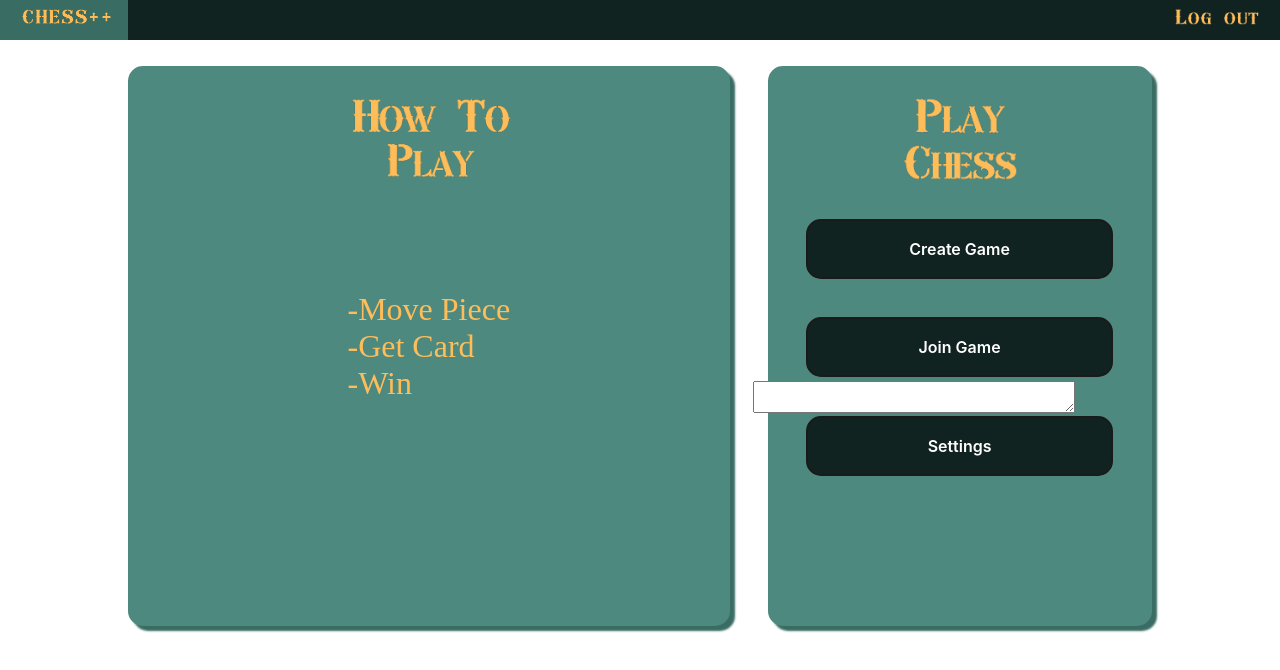
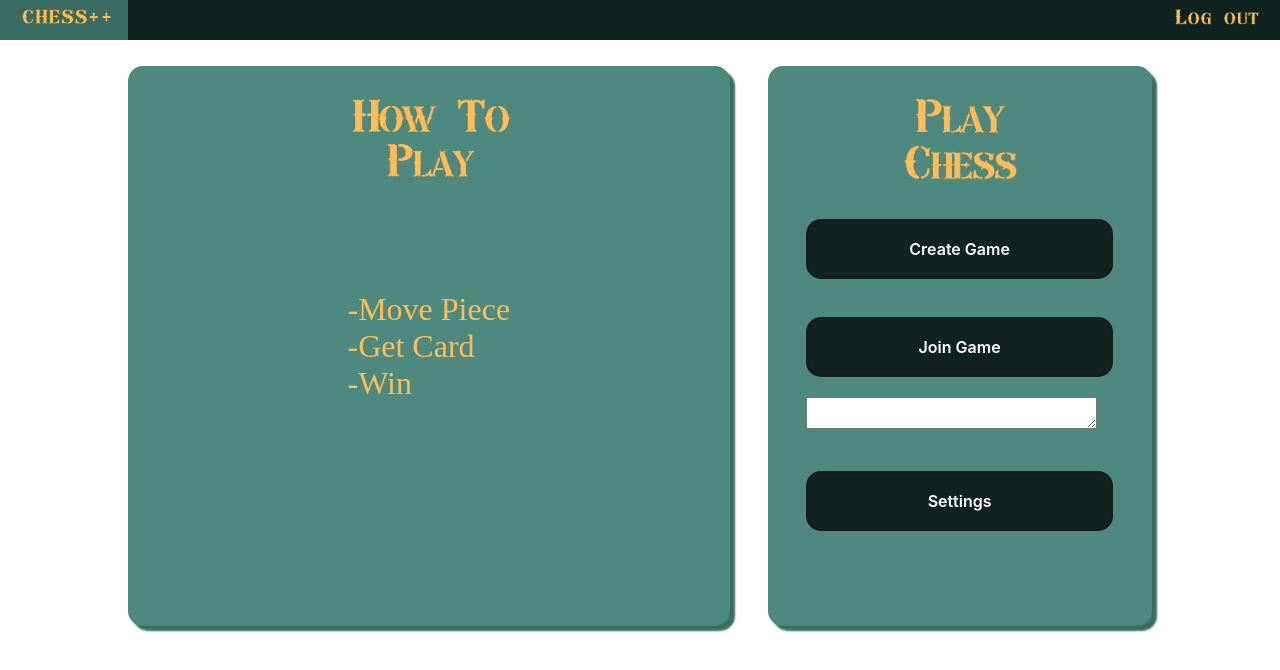
Before and after one commit to CSC4790-Fall2022-Org/senior-project-chess-team, a React (Create React App) app in the folder chess_plus_plus/front_end/: page / in a window 1280 px wide. Shown: the top 670 px of the page. Built offline with nearby package versions, Linux system fonts and the light colour scheme; sample sign-in values are in the browser's storage.

Commit message:
fixed scaling

```diff
--- a/chess_plus_plus/front_end/src/setup/HomePage.css
+++ b/chess_plus_plus/front_end/src/setup/HomePage.css
@@ -167,11 +167,10 @@
   transform: translateY(0);
 }
 .input{
-  position: absolute;
-  right: 20%;
-  margin-top: 1%;
-  margin-bottom:1%;
-  width: 300px;
+  position: relative;
+  margin-left: 10%;
+  margin-top: 5%;
+  width: 70%;
   height: 10px;
   padding: 10px;
 }
```
